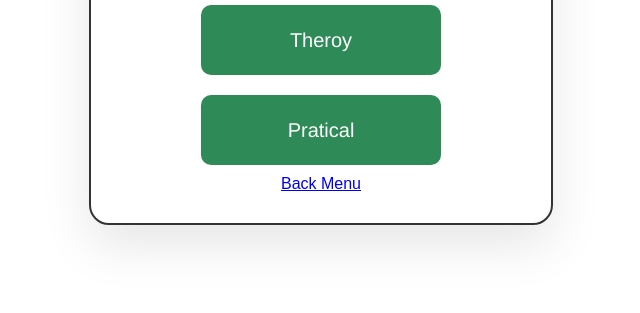
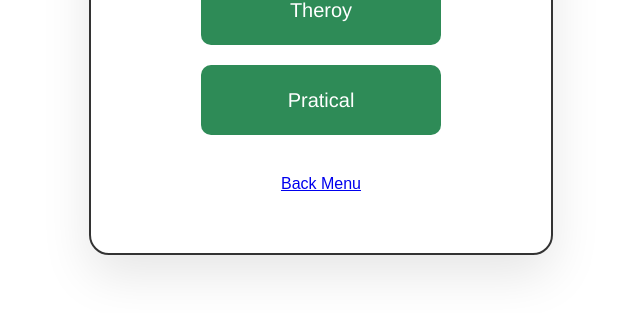
Before and after one commit to govardhanskillcentre/student, a plain HTML site: page Sub DBRT.html in a window 1280 px wide. Shown: the part 421-734 px from the top of the page, without its empty margins (319-959 px from the left). Drawn offline with Linux system fonts and the light colour scheme.

Commit message:
Sub DBRT.html

```diff
--- a/Sub DBRT.html
+++ b/Sub DBRT.html
@@ -67,6 +67,15 @@
                 width: 300px;
             }
         }
+
+
+                .back{
+            text-align: center;
+           padding-top: 30px;
+           padding-bottom: 30px;
+
+        }
+
     </style>
 </head>
 <body>
@@ -81,6 +90,8 @@
             <a href="https://govardhanskillcentre.github.io/student/DBRT%20Pratical.html" class="button">Pratical</a>
 
         </div>
+
+
 <div class="back">
 <a href="https://govardhanskillcentre.github.io/student/gsccourse.html" > Back Menu</div>
 
```
